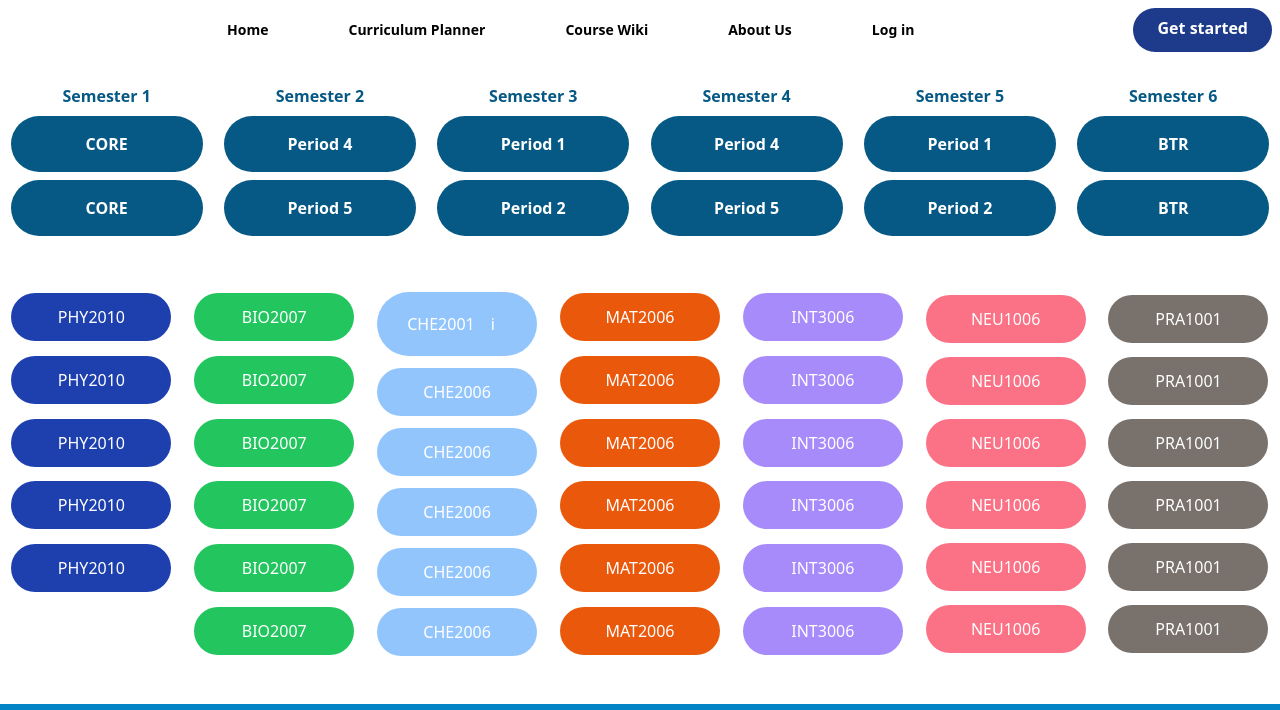
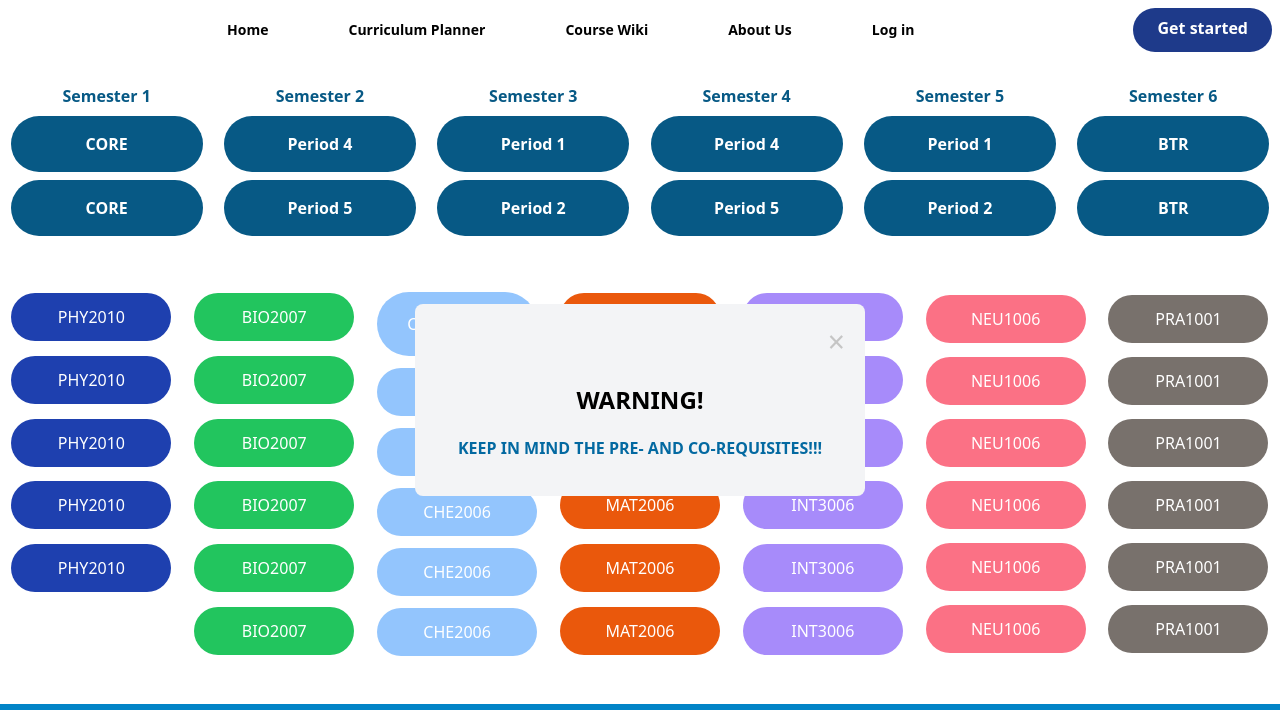
Before and after one commit to zoedcrn/coursebuilder, a website: page index.html in a window 1280 px wide. Shown: the top 710 px of the page. Drawn offline with Linux system fonts and the light colour scheme.

Commit message:
final pop up window

```diff
--- a/index.html
+++ b/index.html
@@ -5,6 +5,7 @@
     <meta charset="UTF-8">
     <meta name="viewport" content="width=device-width, initial-scale=1.0">
     <link href="/css/main.css" rel="stylesheet">
+    <link rel="stylesheet" href="/style.css">
     <title> Course Builder</title>
 </head>
 
@@ -50,13 +51,32 @@
                  </div>
         </nav>
 
-    <!--POP UP THAT WORKS -->
+    <!-- NEW POPUP TRY -->
+
+    <div class="popup bg-gray-100 drop-shadow-2xl">
+        <button id="close">&times;</button>
+        <h1 class="font-bold text-2xl text-red-600 ">WARNING!</h1>
+        <p class="text-center text-sky-700 font-bold text-1xl">
+             KEEP IN MIND THE PRE- AND CO-REQUISITES!!!
+        </p>
+    </div>
+    <!--Script-->
     <script>
-        function alertUser(msg) {
-        alert(msg);
-        }
-     </script>
-    <body onload="alertUser('DO NOT FORGET ABOUT PRE- AND CO-REQUISITES!!!')">
+        window.addEventListener("load", function(){
+            setTimeout(
+                function open(event){
+                    document.querySelector(".popup").style.display = "block";
+                },
+                1000
+            )
+        });
+        document.querySelector("#close").addEventListener("click", function(){
+            document.querySelector(".popup").style.display = "none";
+        });
+    </script>
+
+
+    <!-- END OF POPUP TRY -->
 
     <!-- Semester blocks -->
     <section id="semester overview">
--- /dev/null
+++ b/style.css
@@ -0,0 +1,33 @@
+*,
+*:before,
+*:after{
+    padding: 0;
+    margin: 0;
+    box-sizing: border-box;
+}
+
+.popup{
+    width: 450px;
+    padding: 15px 20px;
+    position: absolute;
+    transform: translate(-50%,-50%);
+    left: 50%;
+    top: 50%;
+    border-radius: 8px;
+    display: none;
+    text-align: center;
+}
+.popup button{
+    display: block;
+    margin:  0 0 20px auto;
+    background-color: transparent;
+    font-size: 30px;
+    color: #c5c5c5;
+    border: none;
+    outline: none;
+    cursor: pointer;
+}
+.popup p{
+    margin: 20px 0;
+    line-height: 25px;
+}
```
